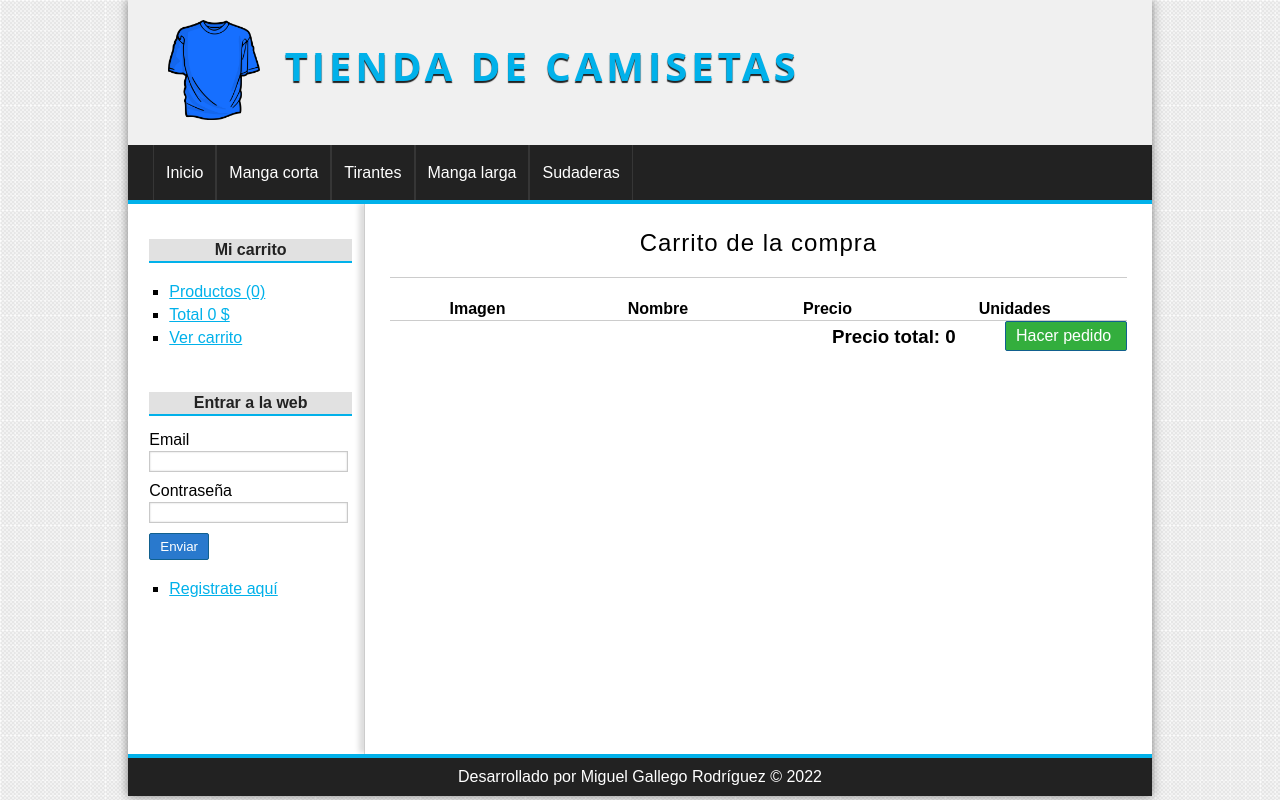
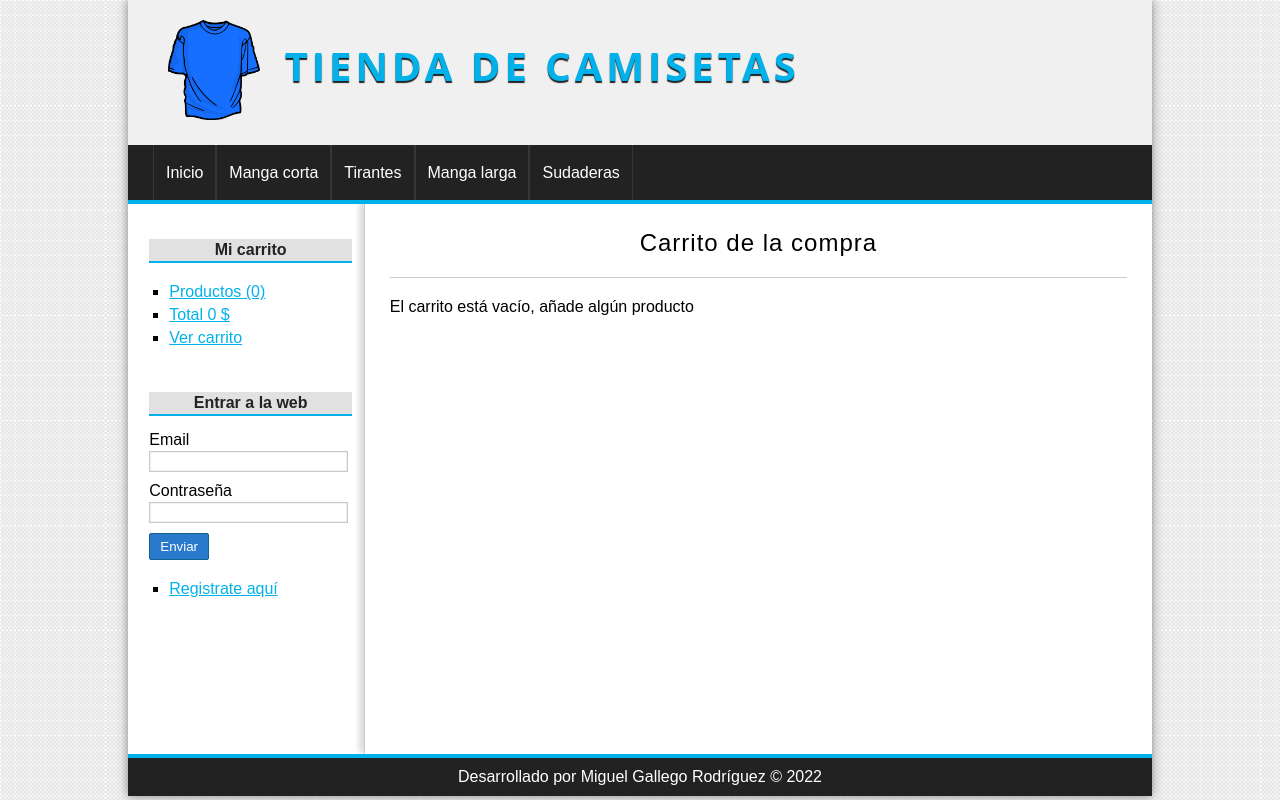
Before and after one commit to MiguelGallegoR/tienda-de-camisetas, a PHP site: page /master-php/carrito/index in a window 1280 px wide. Run offline with PHP 8.4, Linux system fonts and the light colour scheme; data comes from the database, SQL or seed files in the repository; lists and menus that the app fills with data are empty; some libraries are stand-ins or nearby versions.

Commit message:
creada columna para aumentar o eliminar unidades y condicion si el carrito esta vacio

```diff
--- a/views/carrito/index.php
+++ b/views/carrito/index.php
@@ -1,11 +1,12 @@
 <h1>Carrito de la compra</h1>
-
+<?php if(isset($_SESSION['carrito']) && count($_SESSION['carrito']) >=1 ): ?>
     <table>
         <tr>
             <th>Imagen</th>
             <th>Nombre</th>
             <th>Precio</th>
             <th>Unidades</th>
+            <th>Eliminar</th>
         </tr>
         <?php
             foreach((array) $carrito as $indice => $elemento):
@@ -28,15 +29,30 @@
                 <?=$producto->precio?>
             </td>
             <td>
+
                 <?=$elemento['unidades']?>
+                <div class="updown-unidades">
+                    <a href="<?=base_url?>carrito/up&index=<?=$indice?>" class=" button button-carrito button-green">+</a>
+                    <a href="<?=base_url?>carrito/down&index=<?=$indice?>" class=" button button-carrito button-red">-</a>
+                </div>
+
+            </td>
+            <td>
+                <a href="<?=base_url?>carrito/remove&index=<?=$indice?>" class=" button button-carrito button-red">Quitar producto</a>
             </td>
 
         </tr>
 
         <?php endforeach; ?>
     </table>
+    <div class="delete-carrito">
+        <a href="<?=base_url?>carrito/delete_all" class=" button button-delete button-red">Vaciar carrito</a>
+    </div>
     <div class="total-carrito">
         <?php $stats = Utils::statsCarrito(); ?>
-    <h3>Precio total: <?=$stats['total']?></h3>
+        <h3>Precio total: <?=$stats['total']?> $</h3>
         <a href="<?=base_url?>pedido/hacer" class=" button button-pedido">Hacer pedido</a>
     </div>
+<?php else: ?>
+    <p>El carrito está vacío, añade algún producto</p>
+<?php endif; ?>
```
Lines whose indentation alone changed are shown as unchanged.
